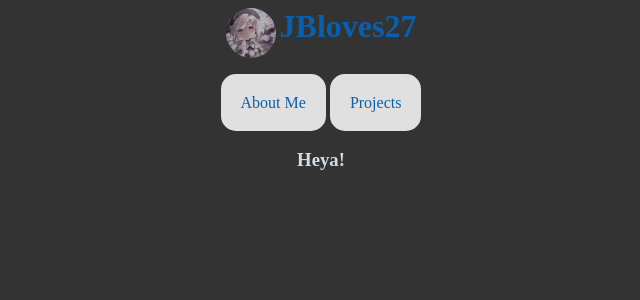
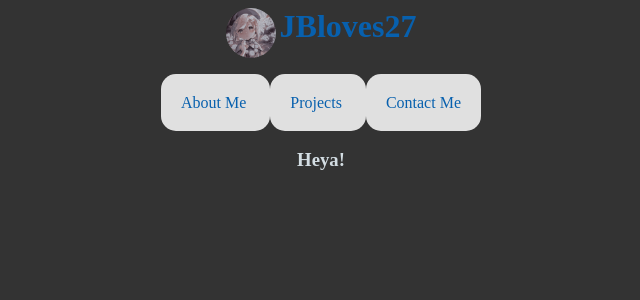
Before and after one commit to kokonut27/old-website, a Flask app: page / in a window 1280 px wide. Shown: the top 300 px of the page, without its empty margins (319-959 px from the left). Run offline with Flask 2, Linux system fonts and the light colour scheme.

Commit message:
Lots of updates

```diff
--- a/main.py
+++ b/main.py
@@ -19,6 +19,10 @@ def about():
 def projects():
   return render_template("projects.html")
 
+@app.route('/contact')
+def contact():
+  return render_template("contact.html")
+
 @app.errorhandler(404)
 def not_found(e):
   return render_template("404.html")
--- a/static/styles.css
+++ b/static/styles.css
@@ -24,8 +24,6 @@ a:hover {
 #navbar {
   padding: 20px;
   border-radius: 15px;
-  width: 10%;
-  height: 10%;
   margin: auto;
   display: inline;
   background-color: white;
--- a/templates/base.html
+++ b/templates/base.html
@@ -6,23 +6,31 @@
     <title>JBloves27</title>
     <link rel="shortcut icon" href="{{ url_for('static', filename='pfp.jpg') }}">
     <link href="{{ url_for('static', filename='styles.css') }}" rel="stylesheet"/>
-    <style>
-      img {
-        border-radius: 50%;
-        vertical-align: middle;
-      }
-    </style>
   </head>
   <body>
     <a href="/">
-      <img src="{{ url_for('static', filename='pfp.jpg') }}" height="50" width="50"/>
+      <img src="{{ url_for('static', filename='pfp.jpg') }}" height="50" width="50" style="border-radius: 50%; vertical-align: middle;"/>
       <h1 style="display: inline">JBloves27</h1>
     </a>
 
     <br><br><br>
 
-    <a href="{{ url_for('about') }}"><div id="navbar">About Me</div></a>
-    <a href="{{ url_for('projects') }}"><div id="navbar">Projects</div></a>
+    <a href="{{ url_for('about') }}" style="left: 2;">
+      <div id="navbar">
+        About Me
+      </div>
+    </a>
+    <a href="{{ url_for('projects') }}" style="right: 0; left: 0;">
+      <div id="navbar">
+        Projects
+      </div>
+    </a>
+    <a href="{{ url_for('contact') }}" style="right: 2">
+      <div id="navbar">
+        Contact Me
+      </div>
+    </a>
+
     <br><br>
 
     {% block content %}{% endblock %}
```
Also changed, not shown: templates/contact.html (added, +26 -0 lines), static/github.png (added), static/gmail.png (added), static/replit.png (added).
